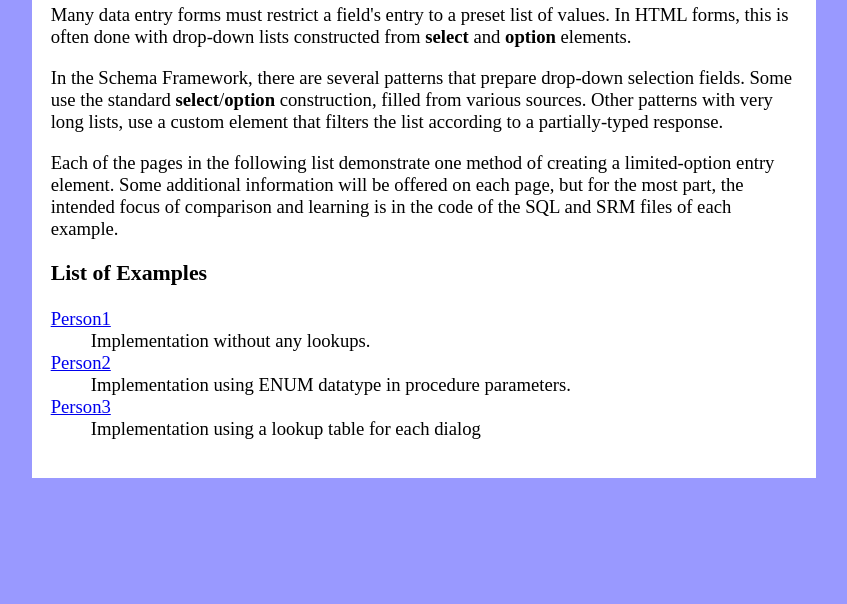
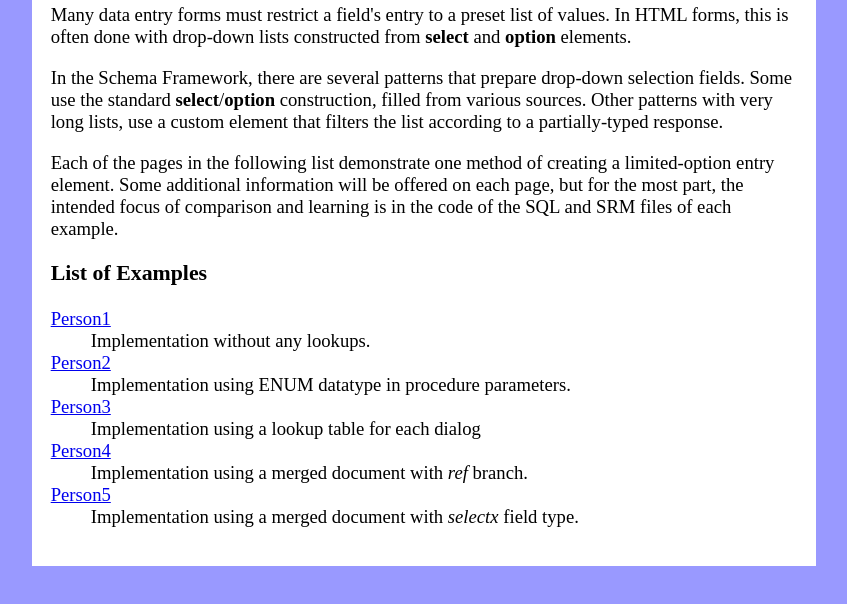
Before and after one commit to cjungmann/sfw_lookup, a plain HTML site: page site/index.htm in a window 1280 px wide. Shown: the part 126-730 px from the top of the page, without its empty margins (216-1063 px from the left). Drawn offline with Linux system fonts and the light colour scheme.

Commit message:
Added links to new lookup examples.

```diff
--- a/site/index.htm
+++ b/site/index.htm
@@ -56,6 +56,16 @@
       <dd>
         Implementation using a lookup table for each dialog
       </dd>
+
+      <dt><a href="Person4.srm">Person4</a></dt>
+      <dd>
+        Implementation using a merged document with <i>ref</i> branch.
+      </dd>
+
+      <dt><a href="Person5.srm">Person5</a></dt>
+      <dd>
+        Implementation using a merged document with <i>selectx</i> field type.
+      </dd>
     </dl>
 
 
```
